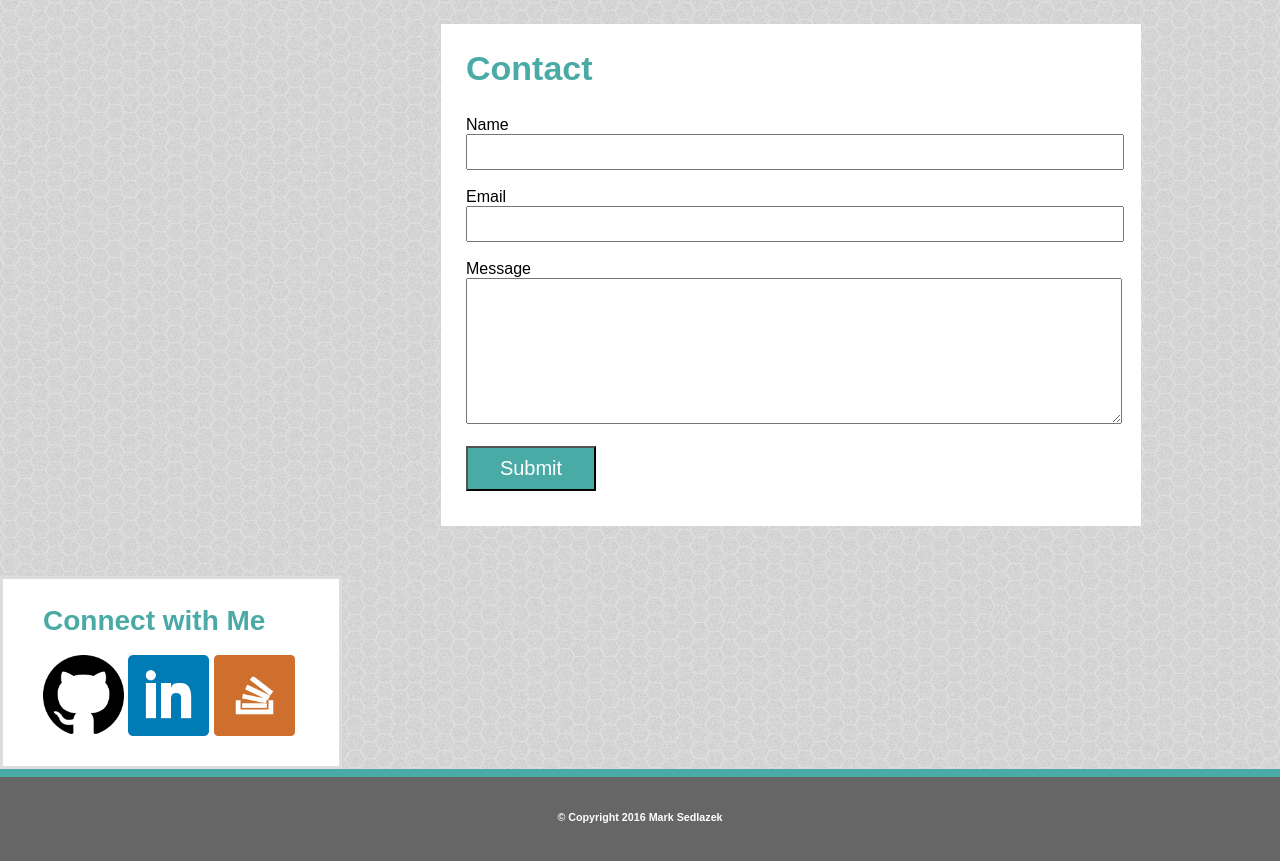
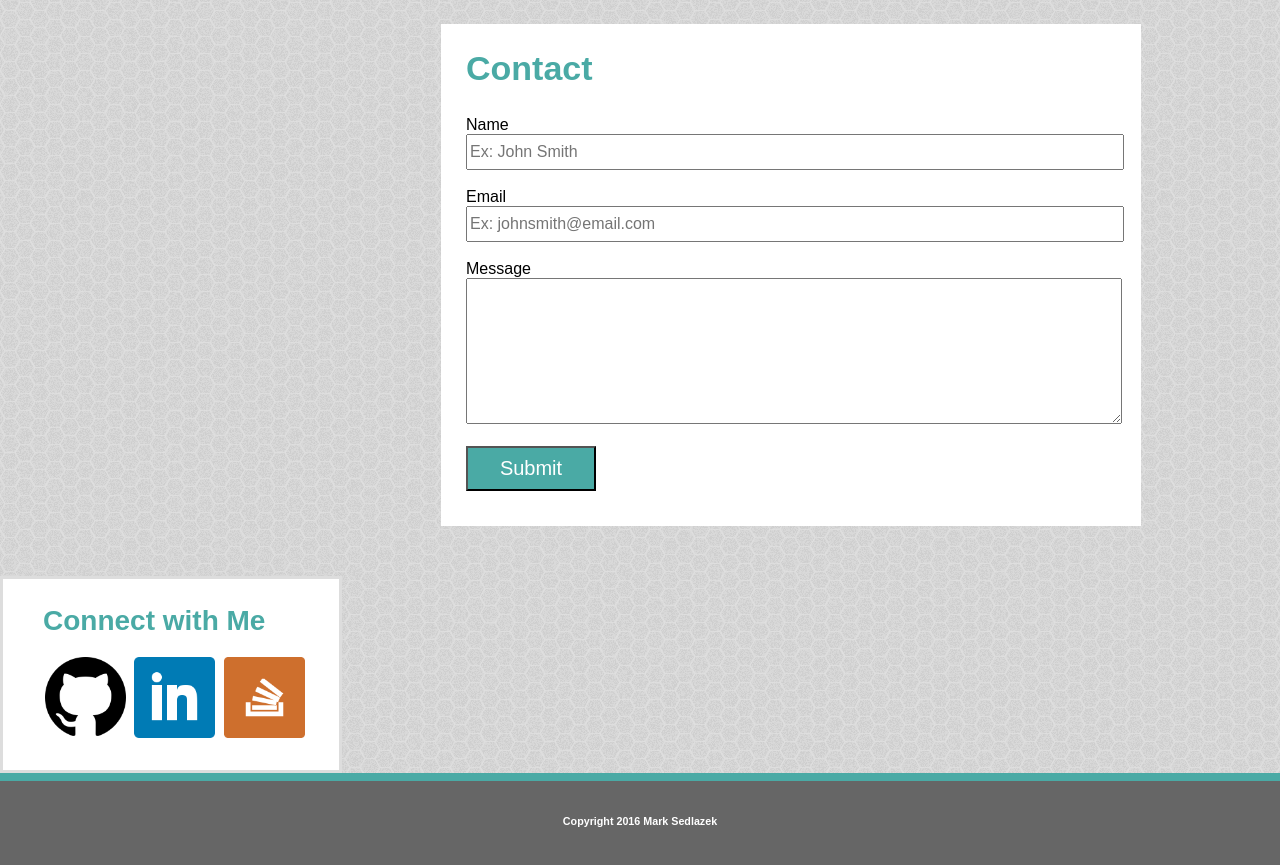
Before and after one commit to msedlazek/Basic-Portfolio, a PHP site: page /contact.html in a window 1280 px wide; the page is wider, and only the part inside the window is pictured. Shown: the part 100-965 px from the top of that part. Run offline with PHP 8.4, Linux system fonts and the light colour scheme.

Commit message:
Small fixes to html, added placeholders.

```diff
--- a/assets/css/style.css
+++ b/assets/css/style.css
@@ -155,6 +155,7 @@ footer {
 /*For connecting links on all pages.*/
 #contactlink {
 	width: 30%;
+	margin: 2px;
 }
 
 /*This is for the main section of the Portfolio Page*/
@@ -167,7 +168,7 @@ footer {
 .row2 {
 	float: left;
 	width: 50%;
-	padding-top: 57px;
+	padding-top: 66px;
 }
 
 #hangman {
--- a/contact.html
+++ b/contact.html
@@ -40,12 +40,12 @@
 		<form>
 			Name
 			<br>
-			<input class="namefield" type="text" name="name">
+			<input class="namefield" type="text" name="name" placeholder="Ex: John Smith">
 			<br>
 			<br>
 			Email
 			<br>
-			<input class="emailfield" type="text" name="email">
+			<input class="emailfield" type="text" name="email" placeholder="Ex: johnsmith@email.com">
 			<br>
 			<br>
 			Message
@@ -83,7 +83,7 @@
 
 	<footer>
 
-		<h6>© Copyright 2016 Mark Sedlazek</h6>
+		<h6>Copyright 2016 Mark Sedlazek</h6>
 
 	</footer>
 
--- a/index.html
+++ b/index.html
@@ -77,7 +77,7 @@
 
 	<footer>
 
-		<h6>© Copyright 2016 Mark Sedlazek</h6>
+		<h6>Copyright 2016 Mark Sedlazek</h6>
 
 	</footer>
 
--- a/portfolio.html
+++ b/portfolio.html
@@ -97,7 +97,7 @@
 
 	<footer>
 
-		<h6>© Copyright 2016 Mark Sedlazek</h6>
+		<h6>Copyright 2016 Mark Sedlazek</h6>
 
 	</footer>
 
```
